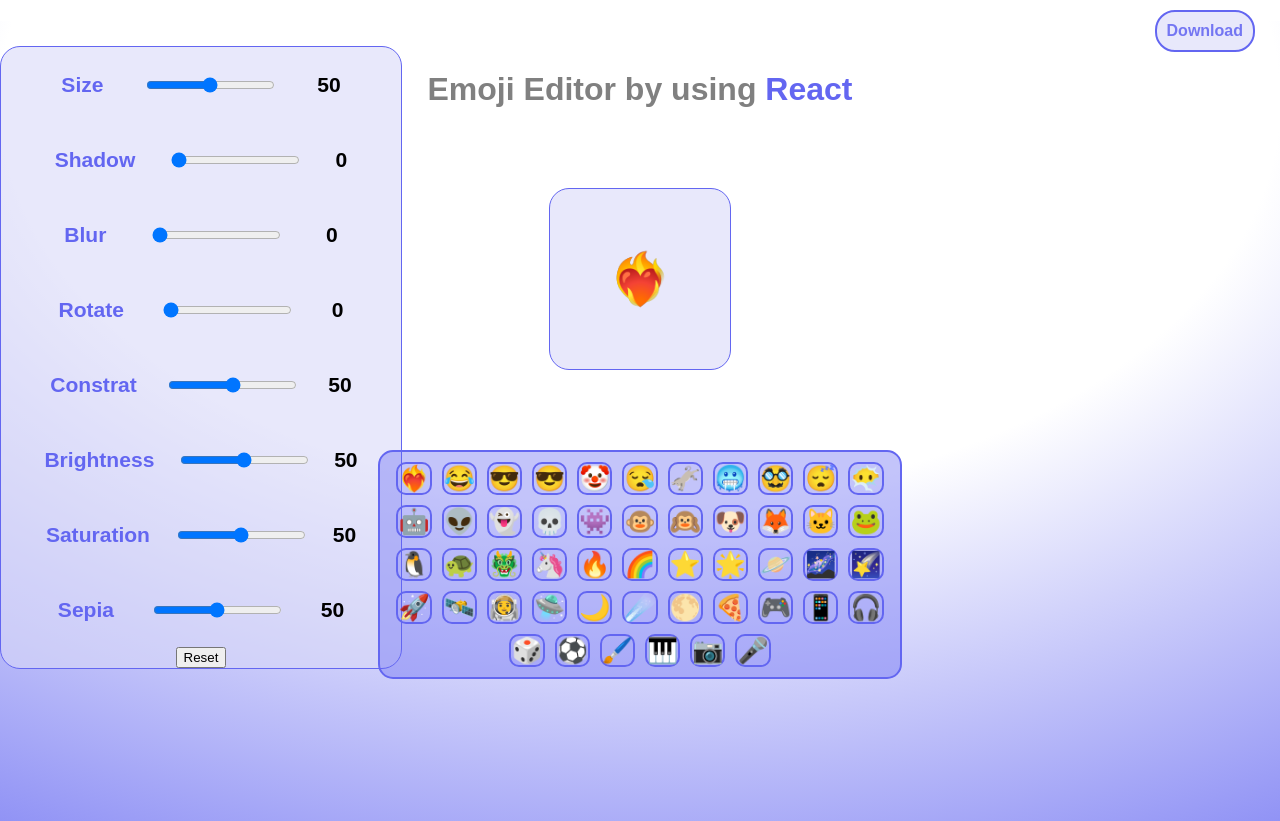
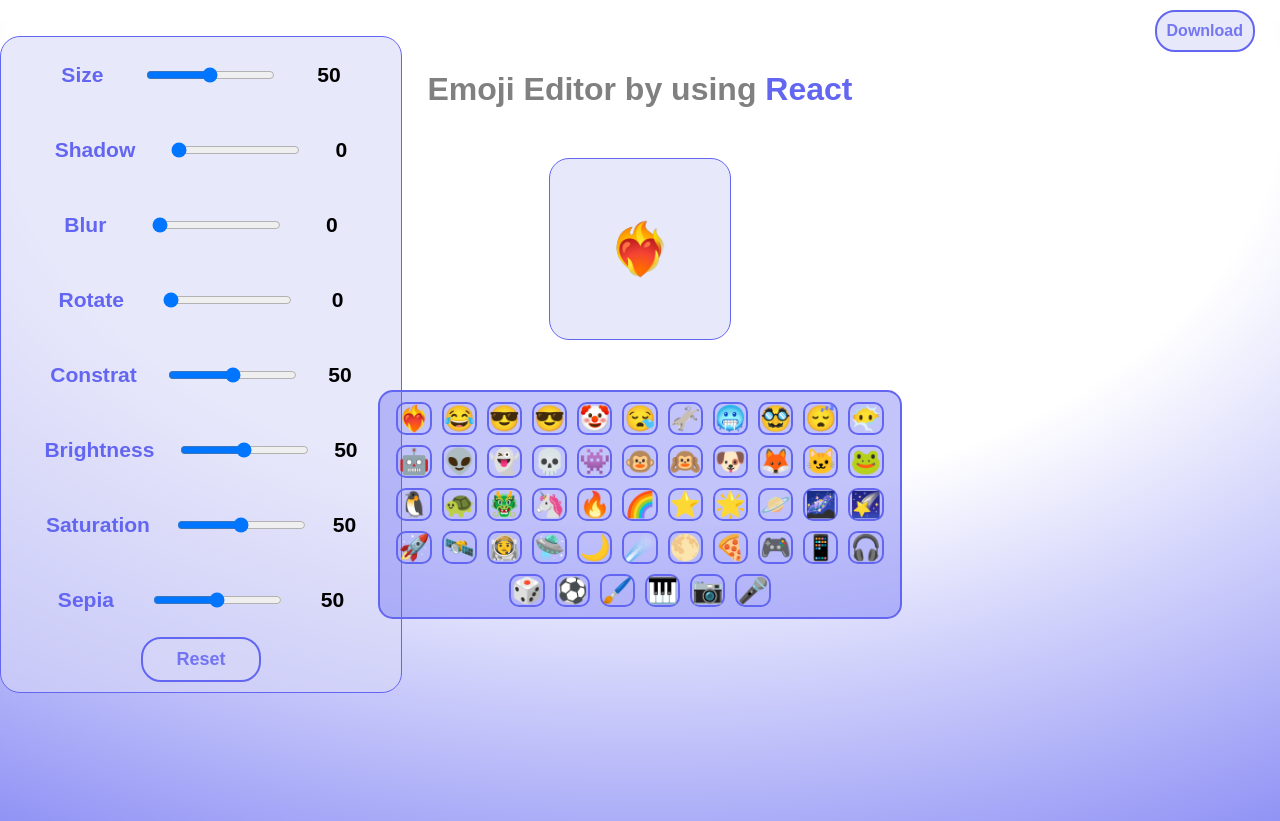
Before and after one commit to satyamrk18/Emoji-Editor, a React (Vite) app: page / in a window 1280 px wide. Built offline with nearby package versions, Linux system fonts and the light colour scheme.

Commit message:
reset button added

```diff
--- a/src/App.css
+++ b/src/App.css
@@ -33,7 +33,7 @@ span {
   border: 1px solid #6366f1;
   z-index: 1;
   position: relative;
-  margin: 80px auto;
+  margin:50px auto;
   border-radius: 20px;
   display: flex;
   align-items: center;
@@ -74,5 +74,24 @@ span {
   font-size: 18px;
   flex-wrap: wrap;
   left: 0px;
-  top: 25px;
+  top:15px;
 }
+.reset-btn
+{
+  width:120px;
+  border:2px solid #6366f1;
+  padding:10px;
+  border-radius:20px;
+  font-size:18px;
+  font-weight:600;
+  background-color: #d8d9f998;
+  color:#6365f1de;
+  cursor: pointer;
+  margin-bottom:10px;
+  transition: all ease-in-out 0.1s ;
+}
+.reset-btn:hover
+{
+  background-color: #6366f1;
+  color:white;
+}
--- a/src/App.jsx
+++ b/src/App.jsx
@@ -130,7 +130,7 @@ const App = () => {
         <Edit label="Sepia" value={sepia} onChange={setSepia} />
 
         {/* Reset all button */}
-        <button onClick={()=>
+        <button className="reset-btn" onClick={()=>
           {
            if(confirm("Do you want ot Reset ?") == true)
            {
--- a/src/DownloadEmoji.css
+++ b/src/DownloadEmoji.css
@@ -12,4 +12,10 @@
   background-color: #d8d9f998;
   color:#6365f1de;
   cursor: pointer;
+  transition: all 0.1s ease-in-out;
 }
+.download-btn:hover
+{
+ background-color: #6366f1;
+  color:white;
+}
```
